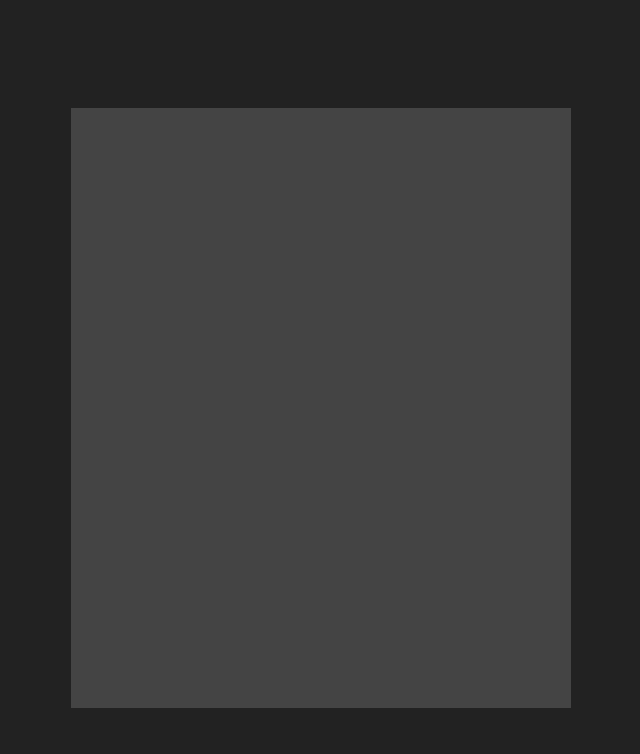
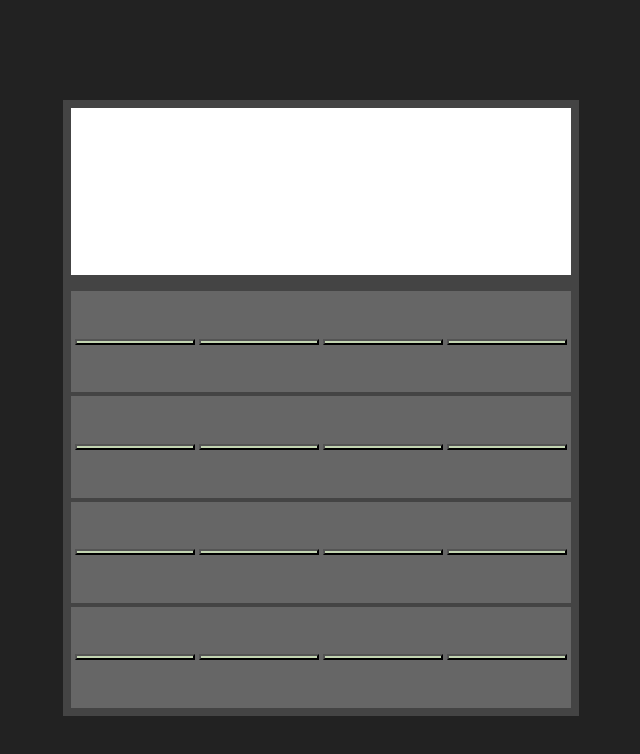
Before and after one commit to vinhngo380/odin-calculator, a plain HTML site: page index.html in a window 1280 px wide. Shown: the whole page, without its empty margins (319-959 px from the left). Drawn offline with Linux system fonts and the light colour scheme.

Commit message:
Added rows and buttons for layout testing

```diff
--- a/index.html
+++ b/index.html
@@ -11,12 +11,28 @@
 	<div id="main-calculator-body" class="main-calculator">
 		<div class="display"></div>
 		<div class="calculator-row">
+			<button class="calculator-button"></button>
+			<button class="calculator-button"></button>
+			<button class="calculator-button"></button>
+			<button class="calculator-button"></button>
 		</div>
 		<div class="calculator-row">
-
+			<button class="calculator-button"></button>
+			<button class="calculator-button"></button>
+			<button class="calculator-button"></button>
+			<button class="calculator-button"></button>
 		</div>
 		<div class="calculator-row">
-
+			<button class="calculator-button"></button>
+			<button class="calculator-button"></button>
+			<button class="calculator-button"></button>
+			<button class="calculator-button"></button>
+		</div>
+		<div class="calculator-row">
+			<button class="calculator-button"></button>
+			<button class="calculator-button"></button>
+			<button class="calculator-button"></button>
+			<button class="calculator-button"></button>
 		</div>
 	</div>
 </body>
--- a/styles.css
+++ b/styles.css
@@ -9,19 +9,33 @@ body {
 .main-calculator {
 	display: flex;
 	flex-direction: column;
-	justify-content: space-between;
+	justify-content: space-evenly;
 	height: 600px;
 	width: 500px;
 	background-color: #444444;
+	gap: 4px;
+	padding: 8px;
 }
 
 .display {
 	background-color: white;
+	flex-grow: 1;
+	margin-bottom: 12px;
+	height: 80px;
 }
 
 .calculator-row {
 	display: flex;
 	align-items:center;
 	justify-content: space-evenly;
+	flex-grow: 1;
 	background-color: #666666;
+	gap: 4px;
+	padding: 4px;
 }
+
+.calculator-button {
+	background-color: #c2d4b1;
+	display: flex;
+	flex-grow: 1;
+}
```
